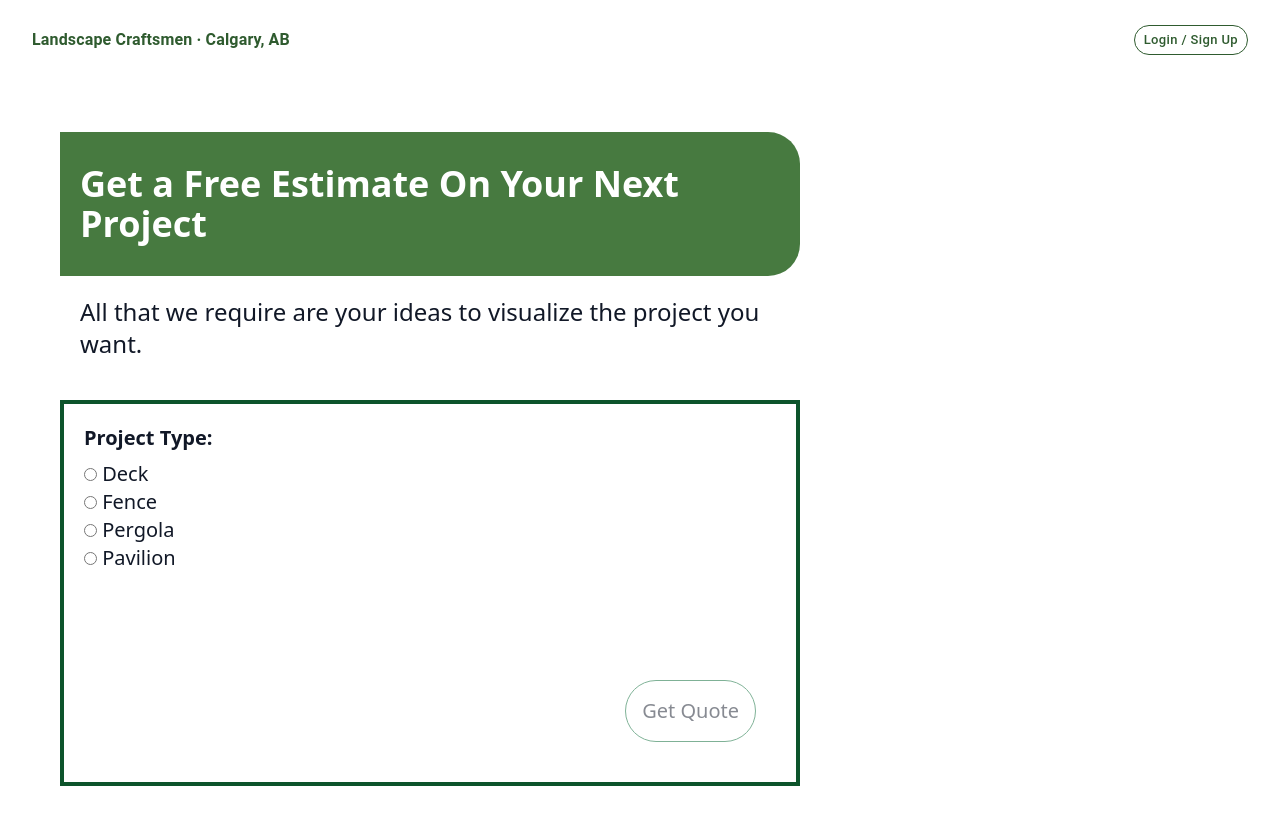
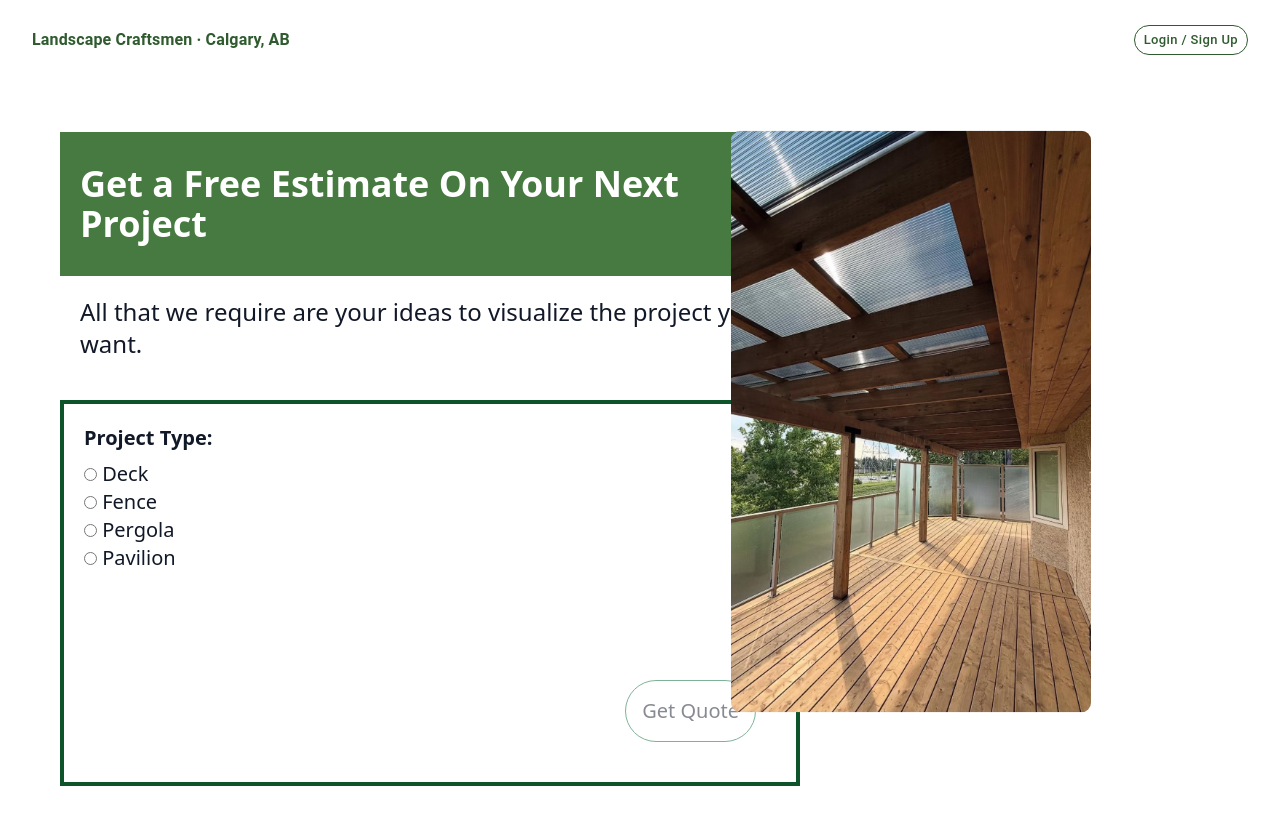
Before and after one commit to Sagar0003kum/Landscap_Website, a Next.js app: page /estimate in a window 1280 px wide. Shown: the top 824 px of the page. Built offline with nearby package versions, Linux system fonts and the light colour scheme; no server answers.

Commit message:
Mostly done (can add tweaks and email api at a later date)

```diff
--- a/app/estimate/page.js
+++ b/app/estimate/page.js
@@ -32,11 +32,18 @@ export default function Page() {
   const [isFormValid, setIsFormValid] = useState(false);
 
 
-
   const [showAuth, setShowAuth] = useState(false);
   const [menuAnchor, setMenuAnchor] = useState(null);
 
   const { user, logout } = useAuth();
+
+
+  /********** NOTE: USE THIS FOR AUTOMATIC LOGIN MODAL POP UP *******************/
+  // useEffect(() => {
+  // if (!user) {
+  //   setShowAuth(true);
+  // }
+  // } , [user]);
 
 
   useEffect(() => {
@@ -75,6 +82,25 @@ export default function Page() {
 
 
 
+  const handleFormSubmit = (e) => {
+    e.preventDefault();
+
+    if (!user) {
+      setShowAuth(true); // Show login modal
+      return;
+    }
+
+    console.log('Form submitted:', {
+    projectType: selectedProjectType,
+    material: selectedMaterial,
+    fenceType: selectedFenceType,
+    dimensions
+    });
+
+    alert('Quote request sent to your email!');
+
+  }
+
   const handleMenuOpen = (event) => {
     setMenuAnchor(event.currentTarget);
   };
@@ -96,6 +122,7 @@ export default function Page() {
 
   return (
     <>
+      {/* Had ts commeneted out tryna figure out why the code wasnt working */}
       <AuthModal show={showAuth} onClose={() => setShowAuth(false)} />
 
 
@@ -158,7 +185,7 @@ export default function Page() {
           )}
         </Toolbar>
       </AppBar>
-    <main className='home-wrapper'>
+    <main className='home-wrapper flex'>
       <div className='w-185'>
         <div className='text-left py-8 pl-5 primary-colour w-185 text-white font-bold text-4xl rounded-r-4xl'>
           <p>
@@ -173,7 +200,7 @@ export default function Page() {
 
 
         {/* STYLE THESE COMPONENTS */}
-        <form className='mt-10 p-5 pr-0 border-green-900 border-4 text-xl w-185'>
+        <form className='mt-10 p-5 pr-0 border-green-900 border-4 text-xl w-185' onSubmit={handleFormSubmit}>
           {/* Project Type */}
           <p className='font-semibold'>Project Type:</p>
           <input
@@ -382,9 +409,12 @@ export default function Page() {
           */}
           <div className='flex justify-end'>
 
-            <input type="submit" value="Get Quote"
+            <input
+              type="submit"
+              value="Get Quote"
               disabled={!isFormValid}
-              className='border rounded-4xl border-green-800 p-4 hover:bg-green-800 hover:text-white hover:scale-95 active:scale-100 mt-20 mb-5 mr-10 disabled:opacity-50 disabled:cursor-not-allowed' />
+              className='border rounded-4xl border-green-800 p-4 hover:bg-green-800 hover:text-white hover:scale-95 active:scale-100 mt-20 mb-5 mr-10 disabled:opacity-50 disabled:cursor-not-allowed'
+            />
 
 
 
@@ -394,12 +424,23 @@ export default function Page() {
 
         </form>
 
+      </div>
+
+
+      <div className='relative image-that-wont-position w-[450px] h-[727px] rounded-xl overflow-hidden scale-80'>
+        <Image
+          src="/projects/project-7.jpg"
+          alt="Finished deck with seating"
+          fill
+          className="object-cover"
+          />
+      </div>
 
 
 
-      </div>
 
     </main>
+
 
     </>
 
@@ -412,8 +453,6 @@ export default function Page() {
 
 
 /**
- * On Form Submit shows modal to sign in otherwise if user already has signed in shows modal "Successfully sent to {user's email}"
- *
  * To keep it secure it only sends the calculated estimate on the email not on the screen
  *
  *
--- a/app/home.css
+++ b/app/home.css
@@ -399,3 +399,10 @@
     align-items: flex-start;
   }
 }
+
+
+ .image-that-wont-position {
+        position: absolute;
+        top: 58px;
+        right: 144px;
+    }
```
